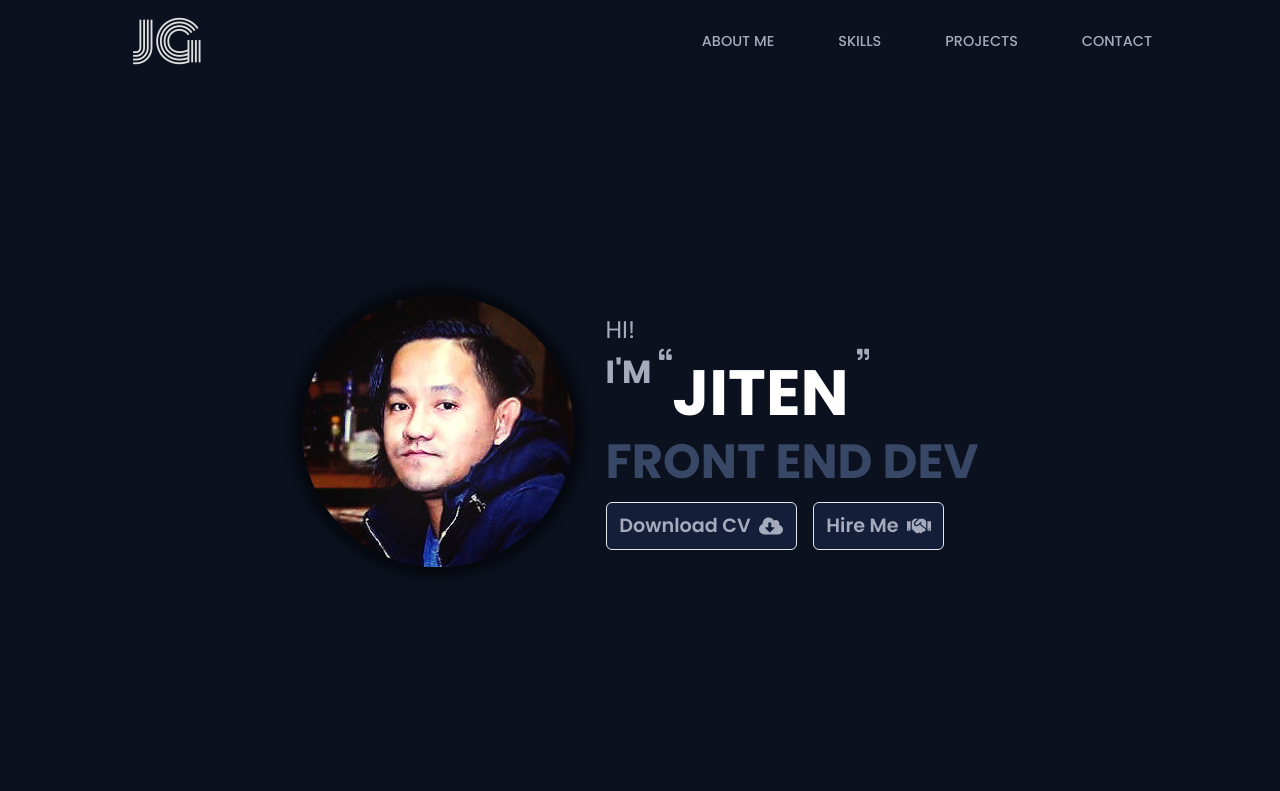
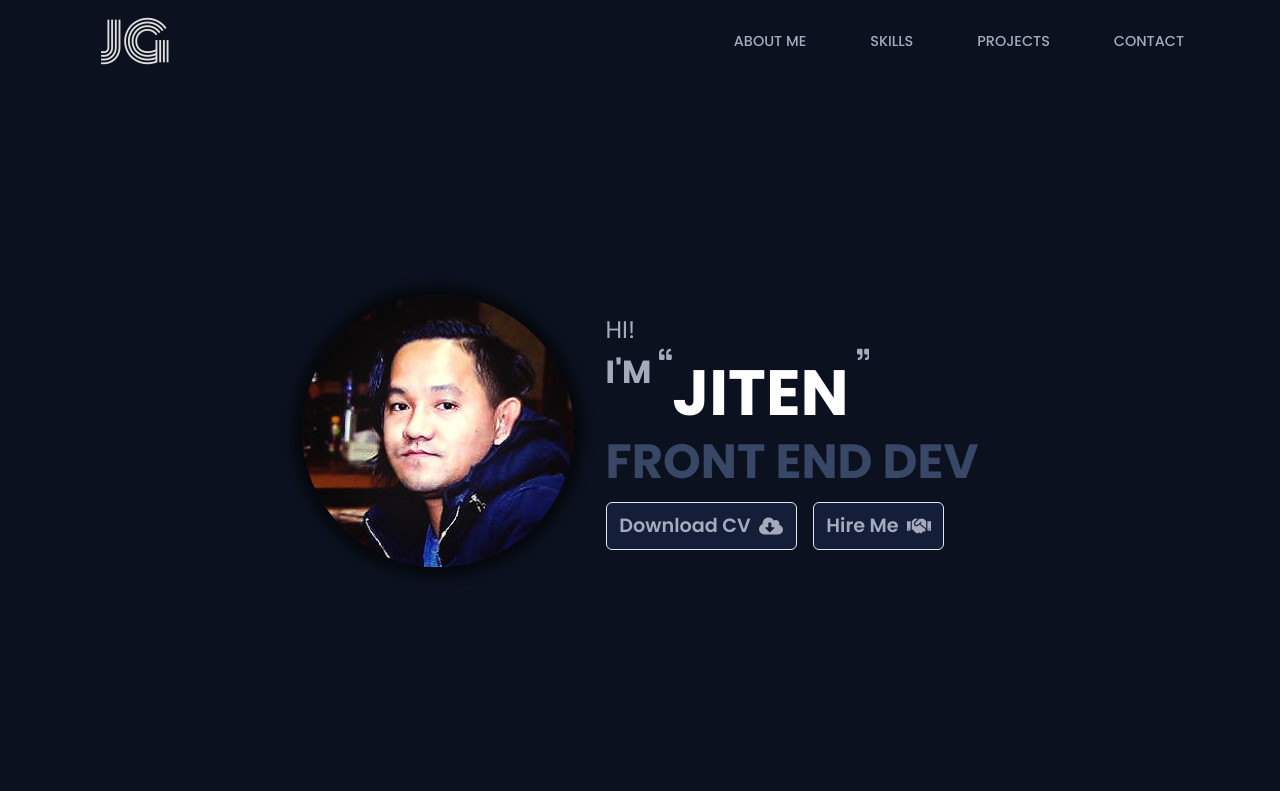
Before and after one commit to zeetaengrg/portfolio, a Next.js app: page / in a window 1280 px wide. Shown: the top 791 px of the page. Built offline with nearby package versions, Linux system fonts and the light colour scheme.

Commit message:
style(fontsize and padding): font-size and padding between flexes modified
- font-size of navbar links reduced in smaller screens
- padding in x-axis modified

```diff
--- a/components/layouts/Navbar/Navbar.jsx
+++ b/components/layouts/Navbar/Navbar.jsx
@@ -7,11 +7,15 @@ const Navbar = () => {
     const linkStyle = {
         _hover: {
             textDecoration: "none",
+        },
+        fontSize: {
+            base: "0.72rem",
+            md: "0.9rem",
         }
     };
 
     return (
-        <Flex p={{ base: "1rem 0.5rem", md: "1rem 4rem", lg: "1rem 8rem" }}>
+        <Flex p={{ base: "0.9rem 1.2rem", md: "1rem 4rem", lg: "1rem 6rem" }}>
             <Box>
                 <LogoImage />
             </Box>
```
